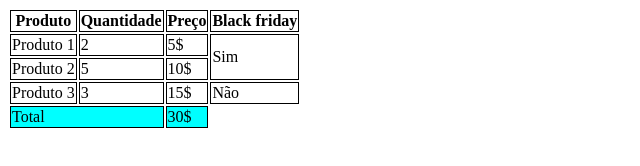
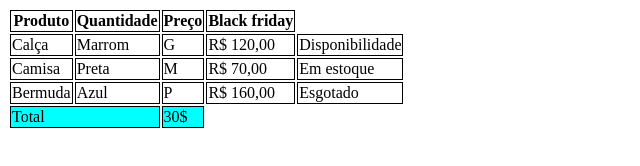
Before and after one commit to JulioAndraade/Aula-tabela, a plain HTML site: page index.html in a window 1280 px wide. Shown: the whole page, without its empty margins (0-640 px from the left). Drawn offline with Linux system fonts and the light colour scheme.

Commit message:
Trocado itens e valores da tabela

```diff
--- a/index.html
+++ b/index.html
@@ -30,21 +30,26 @@
 
     <tbody>
         <tr>
-            <td>Produto 1</td>
-            <td>2</td>
-            <td>5$</td>
-            <td rowspan="2">Sim</td>
+            <td>Calça</td>
+            <td>Marrom</td>
+            <td>G</td>
+            <td>R$ 120,00</td>
+            <td>Disponibilidade</td>
         </tr>
         <tr>
-            <td>Produto 2</td>
-            <td>5</td>
-            <td>10$</td>
+            <td>Camisa</td>
+            <td>Preta</td>
+            <td>M</td>
+            <td>R$ 70,00</td>
+            <td>Em estoque</td>
+
         </tr>
         <tr>
-            <td>Produto 3</td>
-            <td>3</td>
-            <td>15$</td>
-            <td>Não</td>
+            <td>Bermuda</td>
+            <td>Azul</td>
+            <td>P</td>
+            <td>R$ 160,00</td>
+            <td>Esgotado</td>
         </tr>
 
 
```
